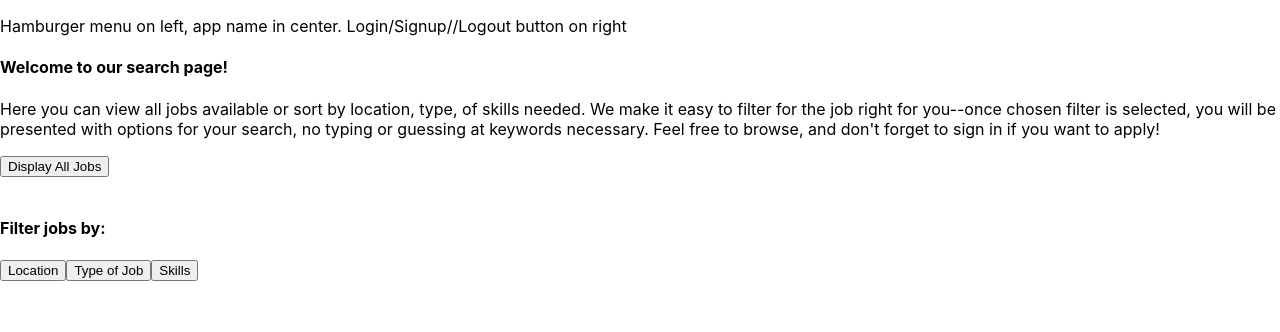
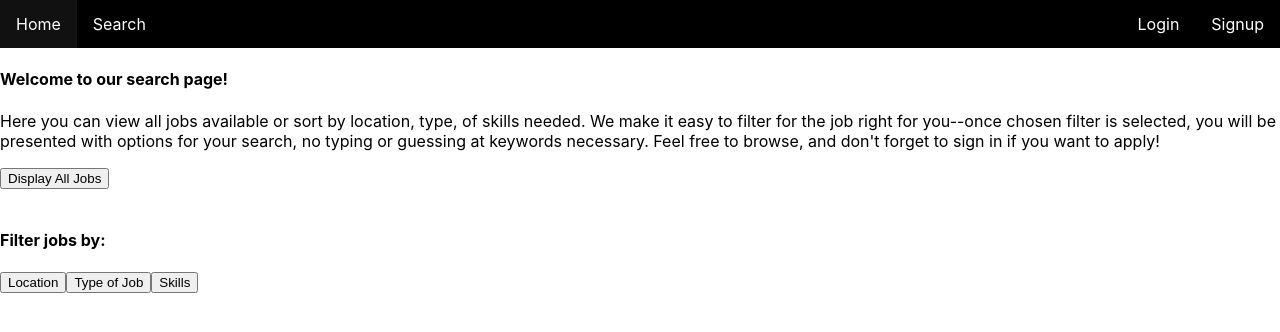
Before and after one commit to SPFlores/perUse, a React (Create React App) app in the folder Client/: page /search in a window 1280 px wide. Shown: the top 332 px of the page. Built offline with nearby package versions, Linux system fonts and the light colour scheme.

Commit message:
basic navbar functions, login/signup link

```diff
--- a/Client/src/App.css
+++ b/Client/src/App.css
@@ -1,3 +1,31 @@
+ul#navBar {
+  list-style-type: none;
+  margin: 0;
+  padding: 0;
+  overflow: hidden;
+  background-color: black
+}
+
+li.navLILeft {
+  float: left;
+}
+
+li.navLIRight {
+  float: right;
+}
+
+li a.navLink {
+  display: block;
+  color: white;
+  text-align: center;
+  padding: 14px 16px;
+  text-decoration: none;
+}
+
+li a:hover {
+  background-color: #111;
+}
+
 .App {
   text-align: center;
 }
--- a/Client/src/components/Navbar/Navbar.js
+++ b/Client/src/components/Navbar/Navbar.js
@@ -1,10 +1,33 @@
-import React from 'react'
+import React, { useState, useEffect } from 'react'
 
 const Navbar = _ => {
+  const [navbarState, setNavbarState] = useState({
+    isLoggedIn: false
+  })
+
+  useEffect(_ => {
+    if (sessionStorage.getItem('isLoggedIn') === 'true') {
+      setNavbarState({ ...navbarState, isLoggedIn: true })
+    } else {
+      setNavbarState({ ...navbarState, isLoggedIn: false })
+    }
+  }, [])
+
   return (
-    <div>
-      <p>Hamburger menu on left, app name in center. Login/Signup//Logout button on right</p>
-    </div>
+    <ul id='navBar'>
+      <li class='navLILeft'><a class='navLink' href='/'>Home</a></li>
+      <li class='navLILeft'><a class='navLink' href='/search'>Search</a></li>
+      {navbarState.isLoggedIn
+        ? <li class='navLIRight'><a class='navLink' href=''>Logout</a></li> : null}
+      {navbarState.isLoggedIn
+        ? null
+        : <li class='navLIRight'><a class='navLink' href='/signup'>Signup</a></li>}
+      {navbarState.isLoggedIn
+        ? null
+        : <li class='navLIRight'><a class='navLink' href='/login'>Login</a></li>}
+
+    </ul>
+
   )
 }
 
--- a/Client/src/pages/Search/Search.js
+++ b/Client/src/pages/Search/Search.js
@@ -18,7 +18,7 @@ const SearchPage = _ => {
   useEffect(_ => {
     if (sessionStorage.getItem('isLoggedIn') === 'true') {
       setSearchState({ ...searchState, ableToApply: true })
-    } else if (sessionStorage.getItem('isLoggedIn') === 'false') {
+    } else {
       setSearchState({ ...searchState, ableToApply: false })
     }
   }, [])
```
